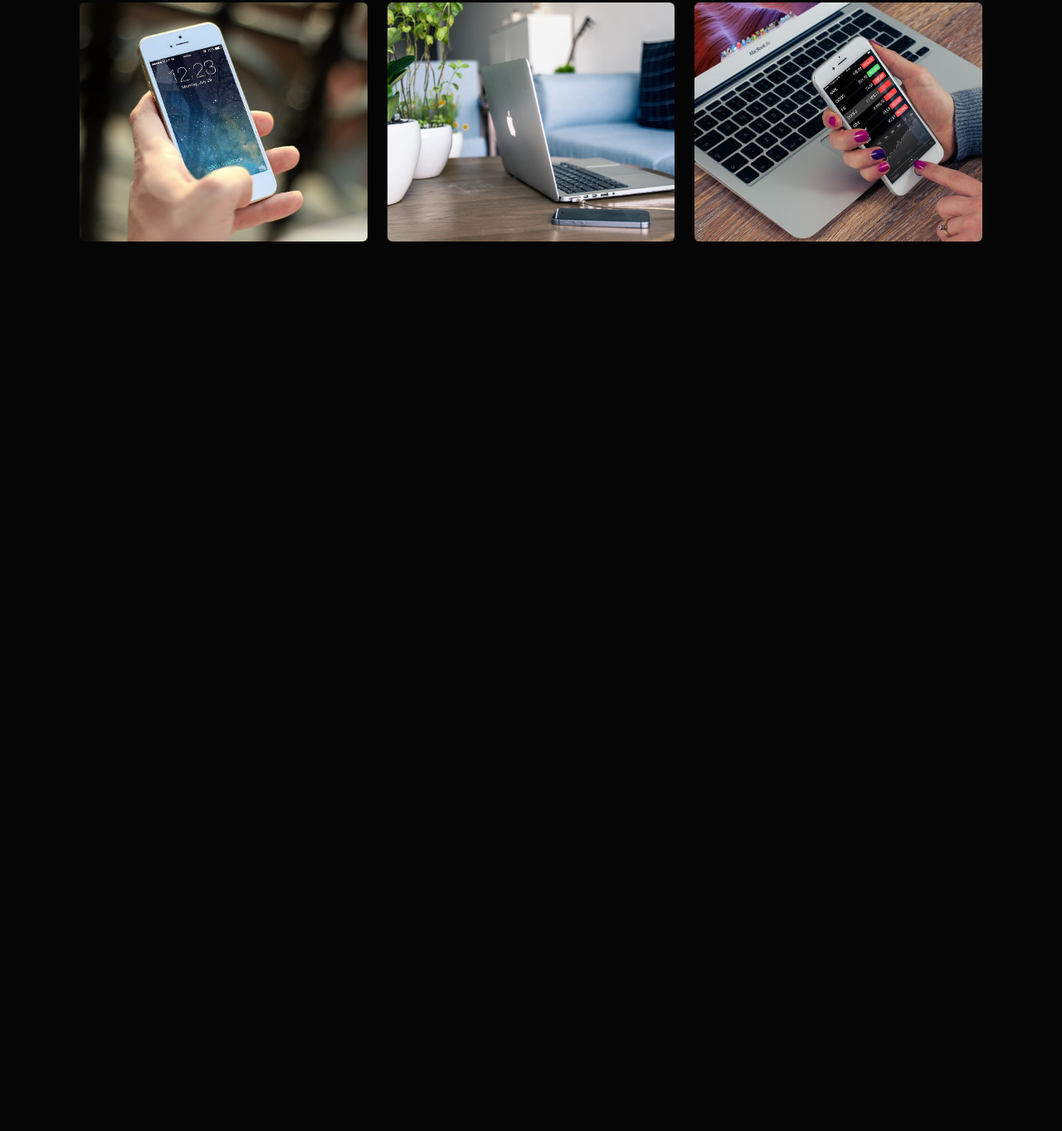
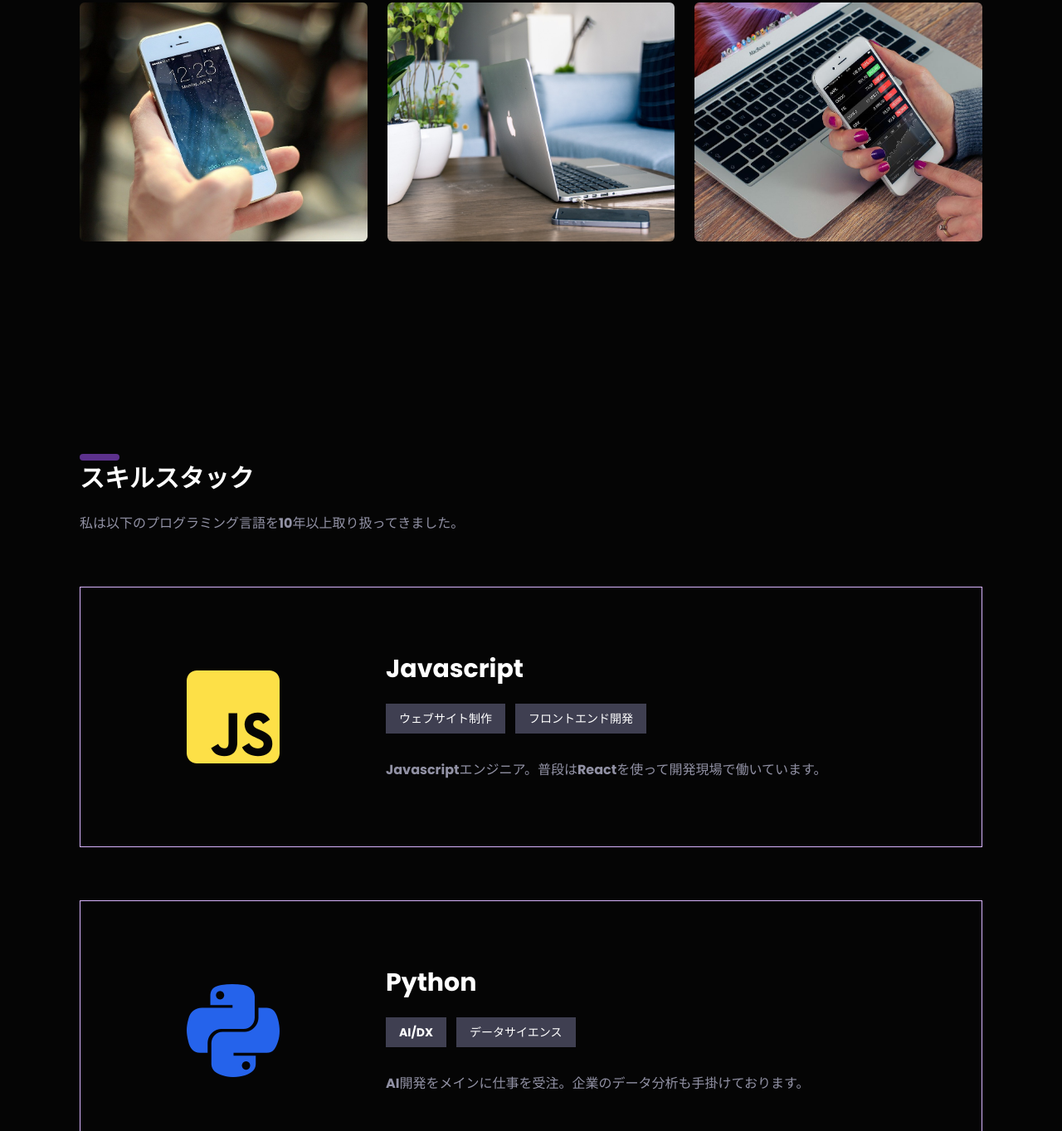
Before and after one commit to sc30gsw/tailwindcss-tutorial, a website: page src/index.html in a window 1280 px wide. Shown: the part 1437-2800 px from the top of the page at 83% size. Before the commit the page ends 1728 px from the top, so only its background shows below. Drawn offline with nearby package versions, Linux system fonts and the light colour scheme; files that its build step writes are made by us from their sources.

Commit message:
スキルセクションの作成

```diff
--- a/src/index.html
+++ b/src/index.html
@@ -30,7 +30,7 @@
 				<div class="space-x-12 hidden md:flex items-center">
 					<a href="#home" class="nav-link">ホーム</a>
 					<a href="#portfolio" class="nav-link">ポートフォリオ</a>
-					<a href="#client" class="nav-link">お客様</a>
+					<a href="#skills" class="nav-link">スキル一覧</a>
 					<a href="#contact"
 						><button class="btn-purple py-2">お問い合わせ</button></a
 					>
@@ -110,5 +110,92 @@
 				</div>
 			</section>
 		</div>
+		<!-- スキルセクション -->
+		<div
+			id="skills"
+			class="container mt-64 flex justify-between items-center mx-auto px-8 md:px-14 lg:px-24 w-full"
+		>
+			<section class="w-full">
+				<h2 class="secondary-title">スキルスタック</h2>
+				<p class="section-paragraph">
+					私は以下のプログラミング言語を10年以上取り扱ってきました。
+				</p>
+				<div class="my-16">
+					<div
+						class="w-full border border-purple-300 p-16 lg:px-32 lg:py-20 flex justify-center lg:justify-start flex-wrap lg:space-x-32 hover:border-yellow-300 transition-all duration-300 cursor-pointer"
+					>
+						<!-- 言語のロゴ -->
+						<div class="mb-6 lg:mb-0 self-center">
+							<i class="fa-brands fa-square-js text-9xl text-yellow-300"></i>
+						</div>
+						<!-- スキルの説明 -->
+						<div
+							class="text-center flex flex-wrap justify-center lg:text-left lg:block"
+						>
+							<h3 class="text-3xl font-semibold">Javascript</h3>
+							<div
+								class="flex flex-wrap w-full justify-center gap-3 lg:w-auto lg:justify-start mt-6 mb-8"
+							>
+								<div class="badge">ウェブサイト制作</div>
+								<div class="badge">フロントエンド開発</div>
+							</div>
+							<p class="text-secondary">
+								Javascriptエンジニア。普段はReactを使って開発現場で働いています。
+							</p>
+						</div>
+					</div>
+				</div>
+				<div class="my-16">
+					<div
+						class="w-full border border-purple-300 p-16 lg:px-32 lg:py-20 flex justify-center lg:justify-start flex-wrap lg:space-x-32 hover:border-blue-300 transition-all duration-300 cursor-pointer"
+					>
+						<!-- 言語のロゴ -->
+						<div class="mb-6 lg:mb-0 self-center">
+							<i class="fa-brands fa-python text-9xl text-blue-600"></i>
+						</div>
+						<!-- スキルの説明 -->
+						<div
+							class="text-center flex flex-wrap justify-center lg:text-left lg:block"
+						>
+							<h3 class="text-3xl font-semibold">Python</h3>
+							<div
+								class="flex flex-wrap w-full justify-center gap-3 lg:w-auto lg:justify-start mt-6 mb-8"
+							>
+								<div class="badge">AI/DX</div>
+								<div class="badge">データサイエンス</div>
+							</div>
+							<p class="text-secondary">
+								AI開発をメインに仕事を受注。企業のデータ分析も手掛けております。
+							</p>
+						</div>
+					</div>
+				</div>
+				<div class="my-16">
+					<div
+						class="w-full border border-purple-300 p-16 lg:px-32 lg:py-20 flex justify-center lg:justify-start flex-wrap lg:space-x-32 hover:border-orange-300 transition-all duration-300 cursor-pointer"
+					>
+						<!-- 言語のロゴ -->
+						<div class="mb-6 lg:mb-0 self-center">
+							<i class="fa-brands fa-html5 text-9xl text-orange-400"></i>
+						</div>
+						<!-- スキルの説明 -->
+						<div
+							class="text-center flex flex-wrap justify-center lg:text-left lg:block"
+						>
+							<h3 class="text-3xl font-semibold">HTML/CSS</h3>
+							<div
+								class="flex flex-wrap w-full justify-center gap-3 lg:w-auto lg:justify-start mt-6 mb-8"
+							>
+								<div class="badge">UI/UX</div>
+								<div class="badge">ホームページ制作</div>
+							</div>
+							<p class="text-secondary">
+								100社以上のホームページ制作を手掛けてきました。作れないウェブサイトはありません。
+							</p>
+						</div>
+					</div>
+				</div>
+			</section>
+		</div>
 	</body>
 </html>
--- a/src/input.css
+++ b/src/input.css
@@ -38,3 +38,7 @@
 .section-paragraph {
 	@apply text-secondary my-6 w-full max-w-3xl;
 }
+
+.badge {
+	@apply px-4 py-2 text-sm bg-badge;
+}
--- a/tailwind.config.js
+++ b/tailwind.config.js
@@ -13,6 +13,7 @@ module.exports = {
 				"selected-text": "#A3A3FF",
 				theme: "#5c318c",
 				secondary: "#9191A4",
+				badge: "#3F3F51",
 			},
 		},
 		fontFamily: {
```
